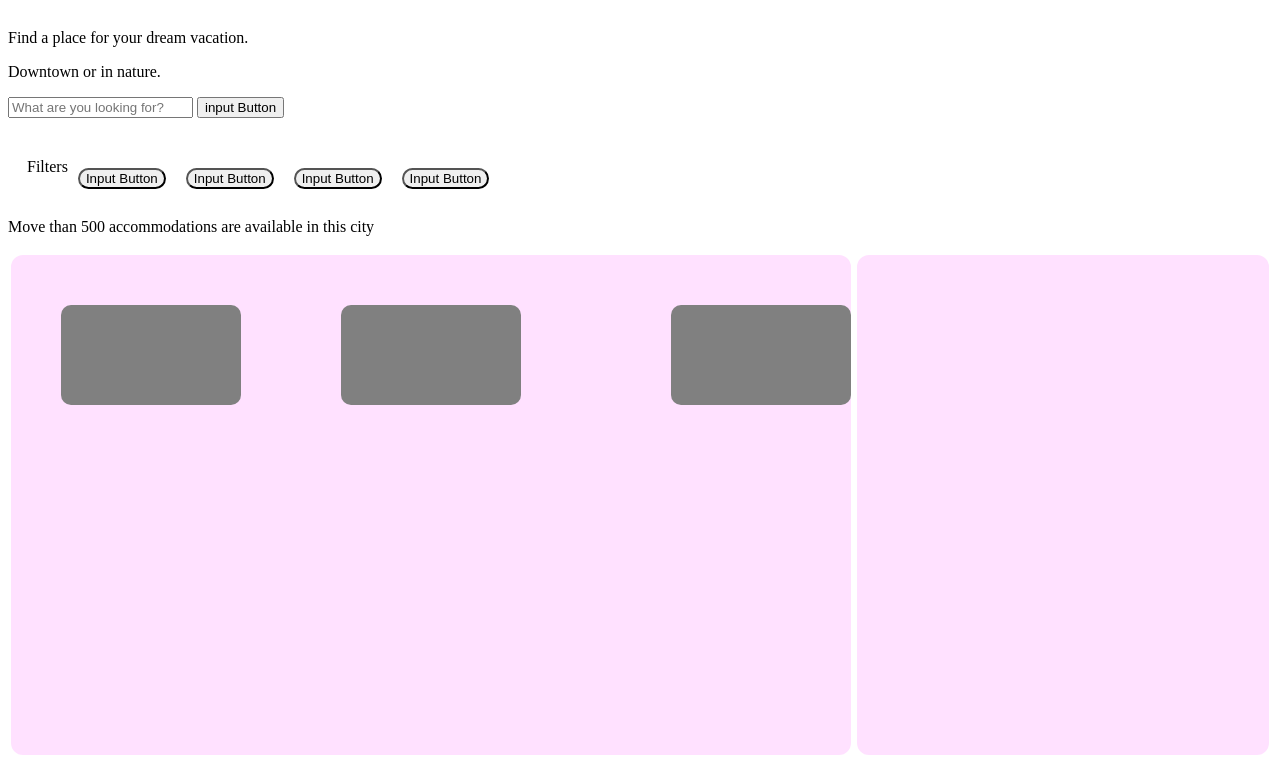
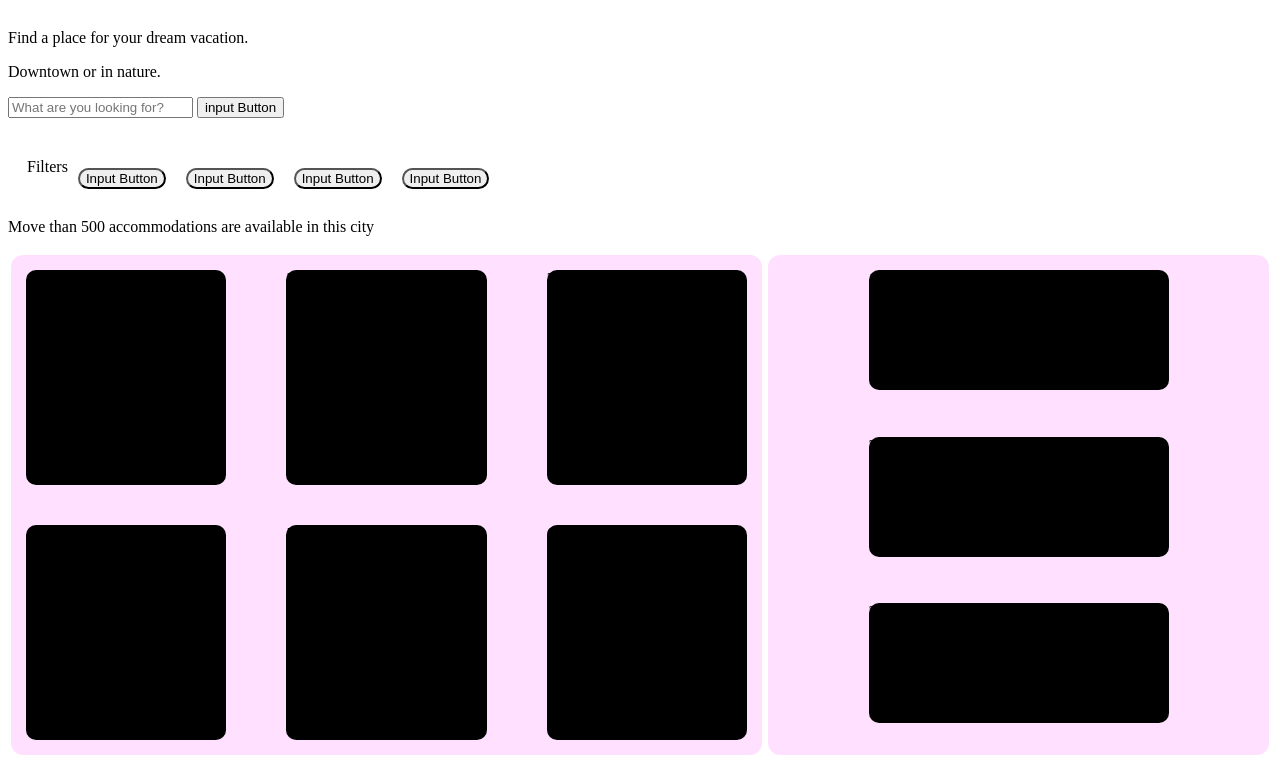
Before and after one commit to lonniesams/openclassrooms-project2, a plain HTML site: page index.html in a window 1280 px wide. Shown: the part 86-852 px from the top of the page. Drawn offline with Linux system fonts and the light colour scheme.

Commit message:
Fixed Middle Elements

```diff
--- a/index.html
+++ b/index.html
@@ -39,23 +39,18 @@
 
 <div class="flex-container-5">
         <div class="box-1">
-          <div class="card-1"></div>
-          <div class="card-2">
-
-          </div>
-          <div class="card-3"></div>
-          <div class="card-4"></div>
-          <div class="card-5"></div>
-          <div class="card-6">
-
-          </div>
+          <div>1</div>
+          <div>2</div>
+          <div>2</div>
+          <div>4</div>
+          <div>5</div>
+          <div>6</div>
         </div>
 
-
       <div class="box-2">
-        <div></div>
-        <div></div>
-        <div></div>
+        <div>1</div>
+        <div>2</div>
+        <div>3</div>
       </div>
 </div>
 
--- a/styles.css
+++ b/styles.css
@@ -78,90 +78,22 @@ width: 900px;
 height: 500px;
 border-radius: 15px;
 background-color: #F2F2;
-display: flex;
-flex-direction: row;
-justify-content: space-between;
+display: grid;
+grid-template-columns: auto auto auto;
+grid-template-rows: auto auto;
+grid-column-gap: 30px;
+grid-row-gap: 10px;
+}
 
-
+.box-1 div {
+  background-color: black;
+  margin: 15px 15px 15px 15px;
+  width 100px,
+  height 90px;
+  border-radius: 10px;
 
 }
 
-.box-2 {
-
-}
-
-.card-1 {
-  width: 180px;
-  height: 100px;
-  background-color: grey;
-  border-radius: 10px;
-  margin-top: 50px;
-  margin-left: 50px;
-}
-.card-2 {
-  width: 180px;
-  height: 100px;
-  background-color: grey;
-  border-radius: 10px;
-  margin-top: 50px;
-  margin-left: 100px;
-
-}
-
-.card-3 {
-  width: 180px;
-  height: 100px;
-  background-color: grey;
-  border-radius: 10px;
-  margin-top: 50px;
-  margin-left: 150px;
-
-}
-
-.second-row {
-  display: flex;
-  flex-direction: row;
-
-}
-
-.second-row-1 {
-  width: 180px;
-  height: 100px;
-  background-color: grey;
-  border-radius: 10px;
-  margin-top: : 250px;
-  margin-left: 50px;
-
-}
-
-.card- {
-  width: 180px;
-  height: 100px;
-  background-color: grey;
-  border-radius: 10px;
-  margin-top: : 250px;
-  margin-left: 50px;
-}
-
-.card- {
-
-  width: 180px;
-  height: 100px;
-  background-color: grey;
-  border-radius: 10px;
-  margin-bottom: 50px;
-  margin-left: 100px;
-
-}
-
-.card- {
-  width: 180px;
-  height: 100px;
-  background-color: grey;
-  border-radius: 10px;
-  margin-bottom: 50px;
-  margin-left: 150px;
-}
 
 .box-2 {
 
@@ -170,13 +102,24 @@ justify-content: space-between;
   height: 500px;
   background-color: #F2F2;
   border-radius: 15px;
+  display:  grid;
+  grid-template-columns: auto;
+  justify-content: center;
+
 
 }
 
-.footer {
+.box-2 div {
+  background-color: black;
+  width: 300px;
+  height: 120px;
+  border-radius: 10px;
+  margin-top: 15px;
+  margin-bottom: 15px;
 
 
 }
+
 
 
 
```
